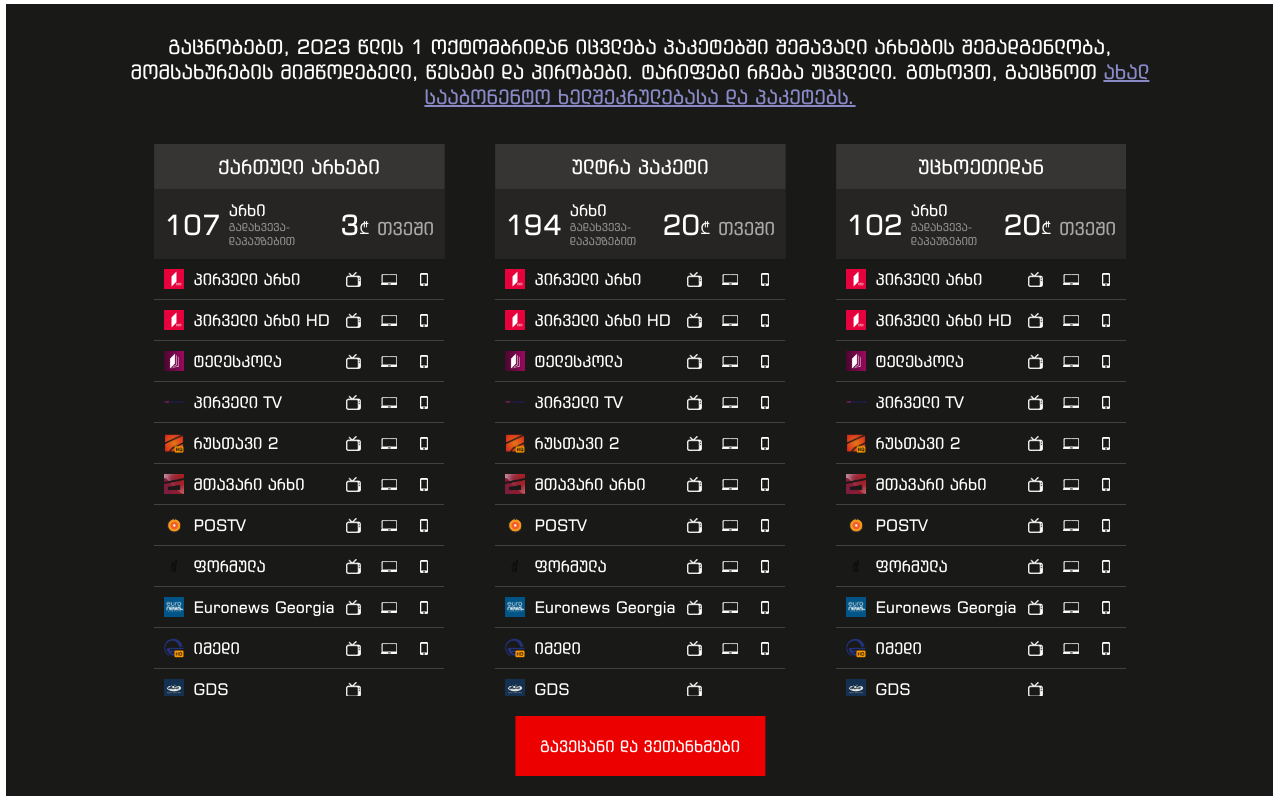
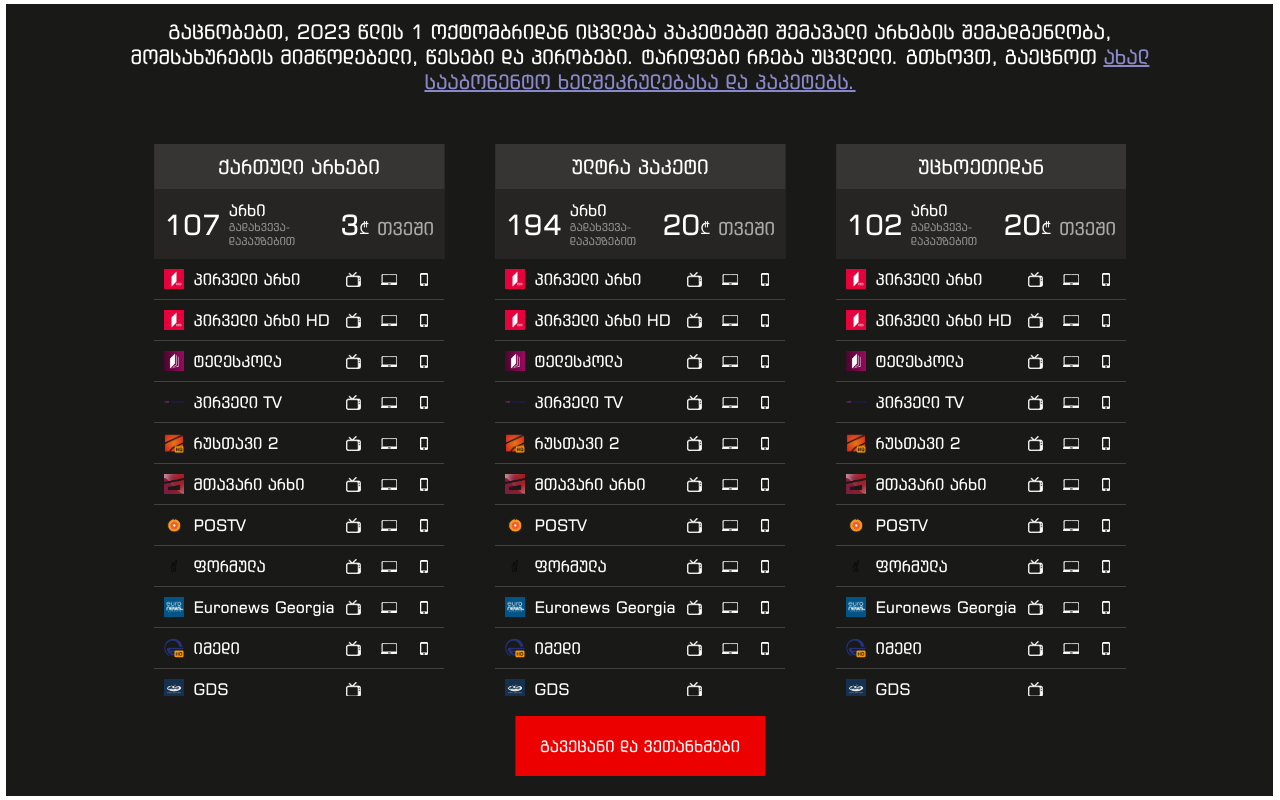
Before and after one commit to Desp0o/channelPopUp, a plain HTML site: page index.html in a window 1280 px wide. Drawn offline with Linux system fonts and the light colour scheme.

Commit message:
changed title margin from top

```diff
--- a/popUp.css
+++ b/popUp.css
@@ -29,7 +29,7 @@
 }
 
 .title_container{
-    top: 30px;
+    top: 15px;
     width: 100%;
     position:absolute;
 }
```
